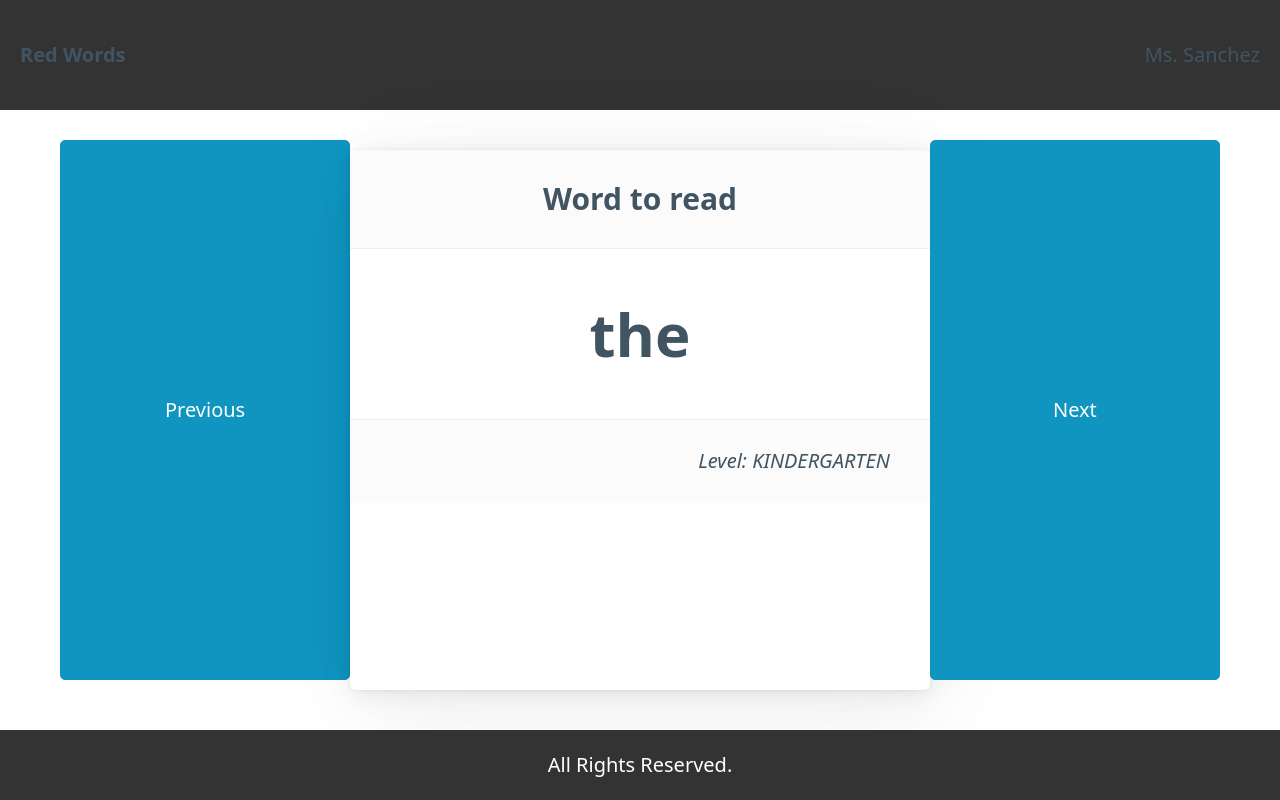
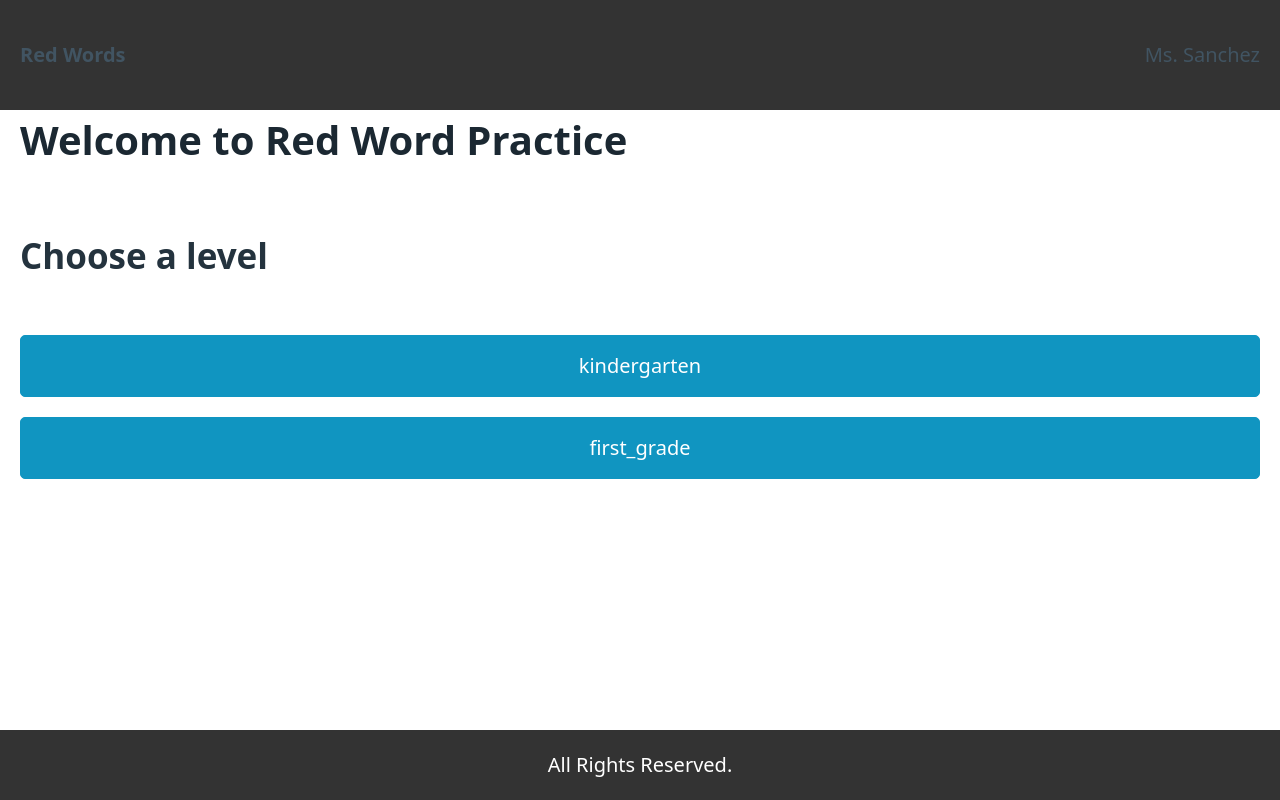
Before and after one commit to AliSajid/redwords, a SvelteKit app: page / in a window 1280 px wide. Built offline with nearby package versions, Linux system fonts and the light colour scheme.

Commit message:
feat: change the architecture of routes

```diff
--- a/src/routes/+page.svelte
+++ b/src/routes/+page.svelte
@@ -1,39 +1,45 @@
 <script lang="ts">
-  import wordlist from '$lib/data/words';
-  import Card from '$lib/components/Card.svelte';
+  import { goto } from '$app/navigation';
+  const word_options_num: number[] = [5, 10, 15, 20];
+  const levels: string[] = ['kindergarten', 'first_grade'];
+  let level_chosen: boolean;
+  let question_num_chosen: boolean;
+  let level: string;
+  let question_num: number;
 
-  let index = 0;
-
-  $: redword = wordlist[index % wordlist.length];
-
-  function next() {
-    index = ++index;
+  // Function to run which sets the lelvel_chosen to true and captures the value of the level on button click
+  function handle_levels(event: Event) {
+    level_chosen = true;
+    level = (event.target as HTMLButtonElement).innerText;
   }
 
-  function previous() {
-    if (index > 0) {
-      index = --index;
-    }
+  // Function to run which sets the question_num_chosen to true and captures the value of the number of questions on button click
+  function handle_question_num(event: Event) {
+    question_num_chosen = true;
+    question_num = parseInt((event.target as HTMLButtonElement).innerText);
   }
 </script>
 
-<div id="cardwindow">
-  <button type="button" on:click|preventDefault={previous}>Previous</button>
-  <Card {redword}></Card>
-  <button type="button" on:click|preventDefault={next}>Next</button>
-</div>
+<h1>Welcome to Red Word Practice</h1>
 
-<style>
-  #cardwindow {
-    display: flex;
-    justify-content: center;
-    align-items: center;
-    width: 100%;
-    height: 100%;
-    padding: 2rem;
-  }
-  button {
-    width: 30%;
-    height: 100%;
-  }
-</style>
+{#if !level_chosen}
+  <h2>Choose a level</h2>
+  {#each levels as level}
+    <button on:click={handle_levels}>{level}</button>
+  {/each}
+{/if}
+
+{#if level_chosen && !question_num_chosen}
+  <h2>Choose the number of questions</h2>
+  <h3>Level: {level}</h3>
+  {#each word_options_num as num}
+    <button on:click={handle_question_num}>{num}</button>
+  {/each}
+{/if}
+
+{#if level_chosen && question_num_chosen}
+  <h2>Start the test</h2>
+  <h3>Level: {level}</h3>
+  <h3>Number of words: {question_num}</h3>
+  <button on:click={() => goto(`/${level}/${question_num}`)}>Start</button>
+{/if}
--- /dev/null
+++ b/src/routes/[level]/[number]/+page.server.ts
@@ -0,0 +1,5 @@
+import type { PageServerLoad } from './$types';
+
+export const load: PageServerLoad = async ({ params }) => {
+  return { level: params.level, number: params.number };
+};
```
Also changed, not shown: src/routes/[level]/[number]/+page.svelte (added, +10 -0 lines).
